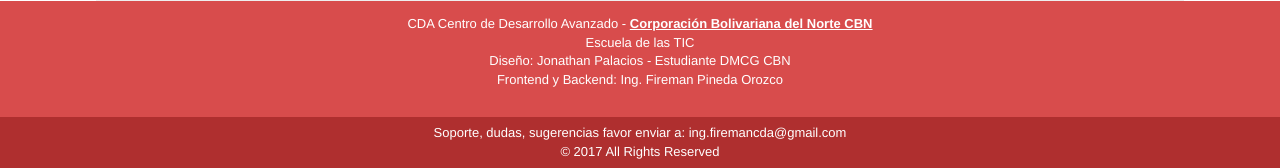
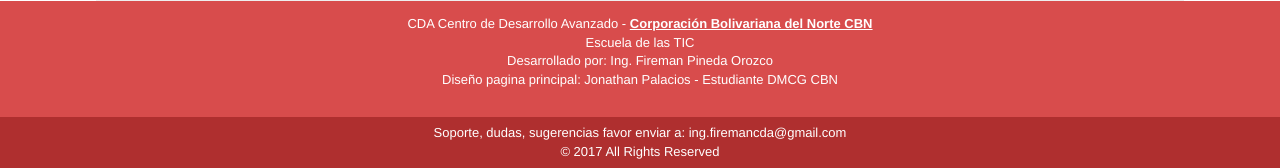
Before and after one commit to Fireman85/preguntamossV2, a Django app: page /blog/create/ in a window 1280 px wide. Shown: the part 1135-1303 px from the top of the page. Run offline with Django 3.2, Linux system fonts and the light colour scheme; data that the repository does not hold is empty; some libraries are stand-ins or nearby versions.

Commit message:
segundo commit, modificación de archivo html base

```diff
--- a/templates/base.html
+++ b/templates/base.html
@@ -130,8 +130,8 @@
       <div id="up">
         <p> CDA Centro de Desarrollo Avanzado - <a href="http://cbn.edu.co" target="_blank"><strong>Corporación Bolivariana del Norte CBN</strong></a></p>
         <p> Escuela de las TIC </p>
-        <p> Diseño: Jonathan Palacios - Estudiante DMCG CBN</p>
-        <p> Frontend y Backend: Ing. Fireman Pineda Orozco</p>
+        <p> Desarrollado por: Ing. Fireman Pineda Orozco</p>
+        <p> Diseño pagina principal: Jonathan Palacios - Estudiante DMCG CBN</p>
       </div>
       <div id="down">
         <p>Soporte, dudas, sugerencias favor enviar a: ing.firemancda@gmail.com</p>
```
